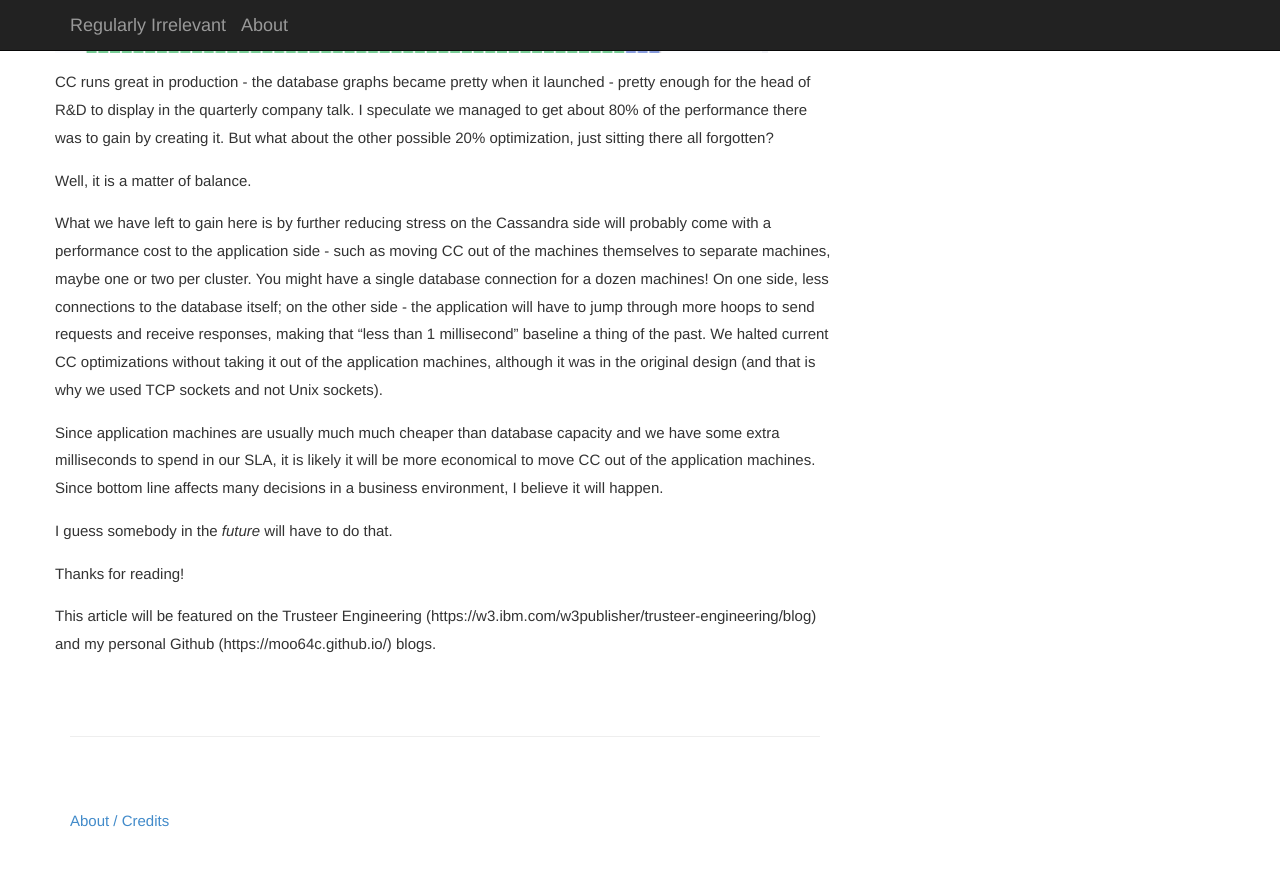
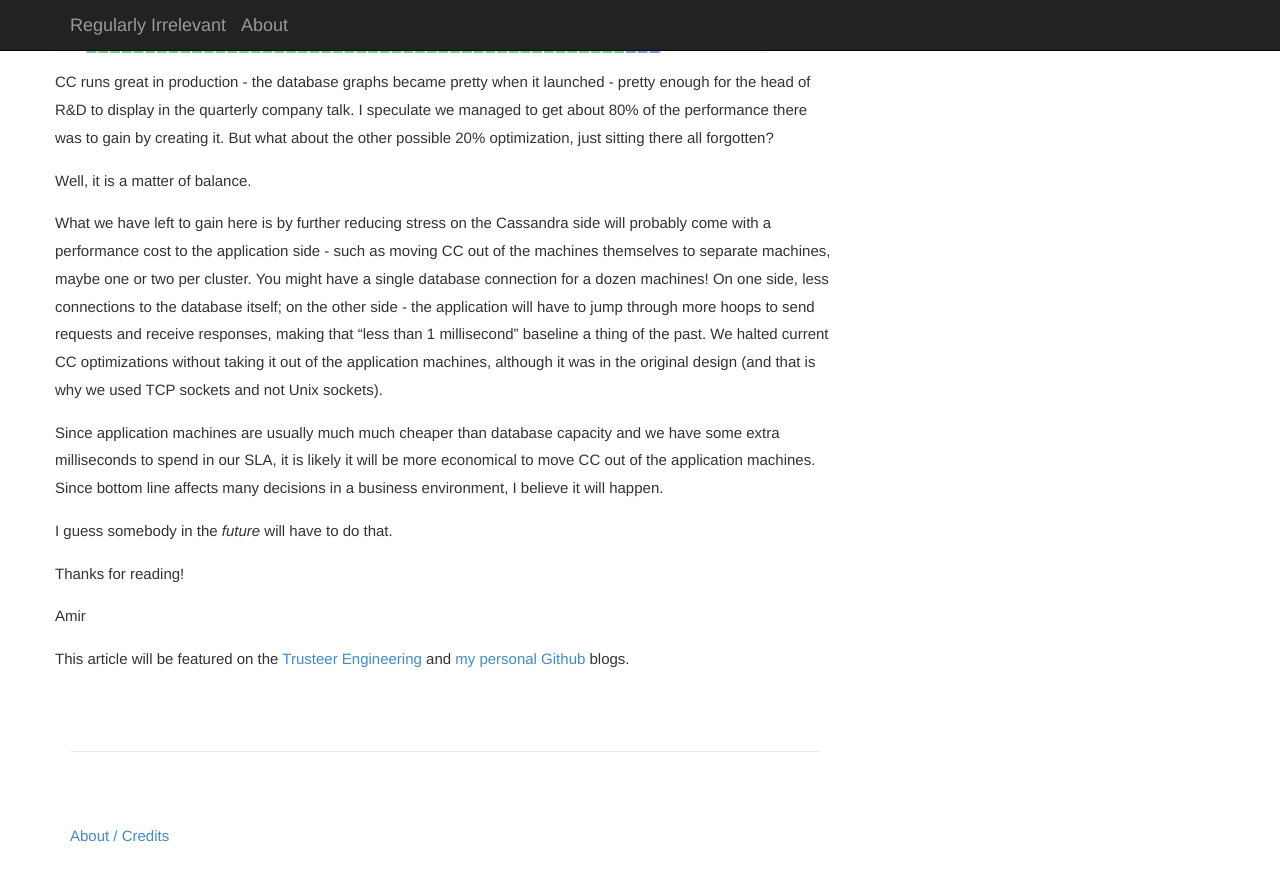
Before and after one commit to Moo64c/moo64c.github.io, a Jekyll site: the page built from _posts/2021-08-15-Cassandra-A Scale-y Story.md, in a window 1280 px wide and 900 px high, scrolled down 5371 px. Shown: the top 881 px of the window. Built offline with Jekyll 4.4.1, drawn with Linux system fonts in a browser that asks for light colours; some of the changed text lies outside the part shown.

Commit message:
Update post.

```diff
--- a/_posts/2021-08-15-Cassandra-A Scale-y Story.md
+++ b/_posts/2021-08-15-Cassandra-A Scale-y Story.md
@@ -80,4 +80,6 @@ I guess somebody in the *future* will have to do that.
 
 Thanks for reading!
 
-This article will be featured on the Trusteer Engineering (https://w3.ibm.com/w3publisher/trusteer-engineering/blog) and my personal Github (https://moo64c.github.io/) blogs.
+Amir
+
+This article will be featured on the [Trusteer Engineering](https://w3.ibm.com/w3publisher/trusteer-engineering/blog) and [my personal Github](https://moo64c.github.io/) blogs.
```
Also changed, not shown: other parts of _posts/2021-08-15-Cassandra-A Scale-y Story.md (+1 -1 lines).
